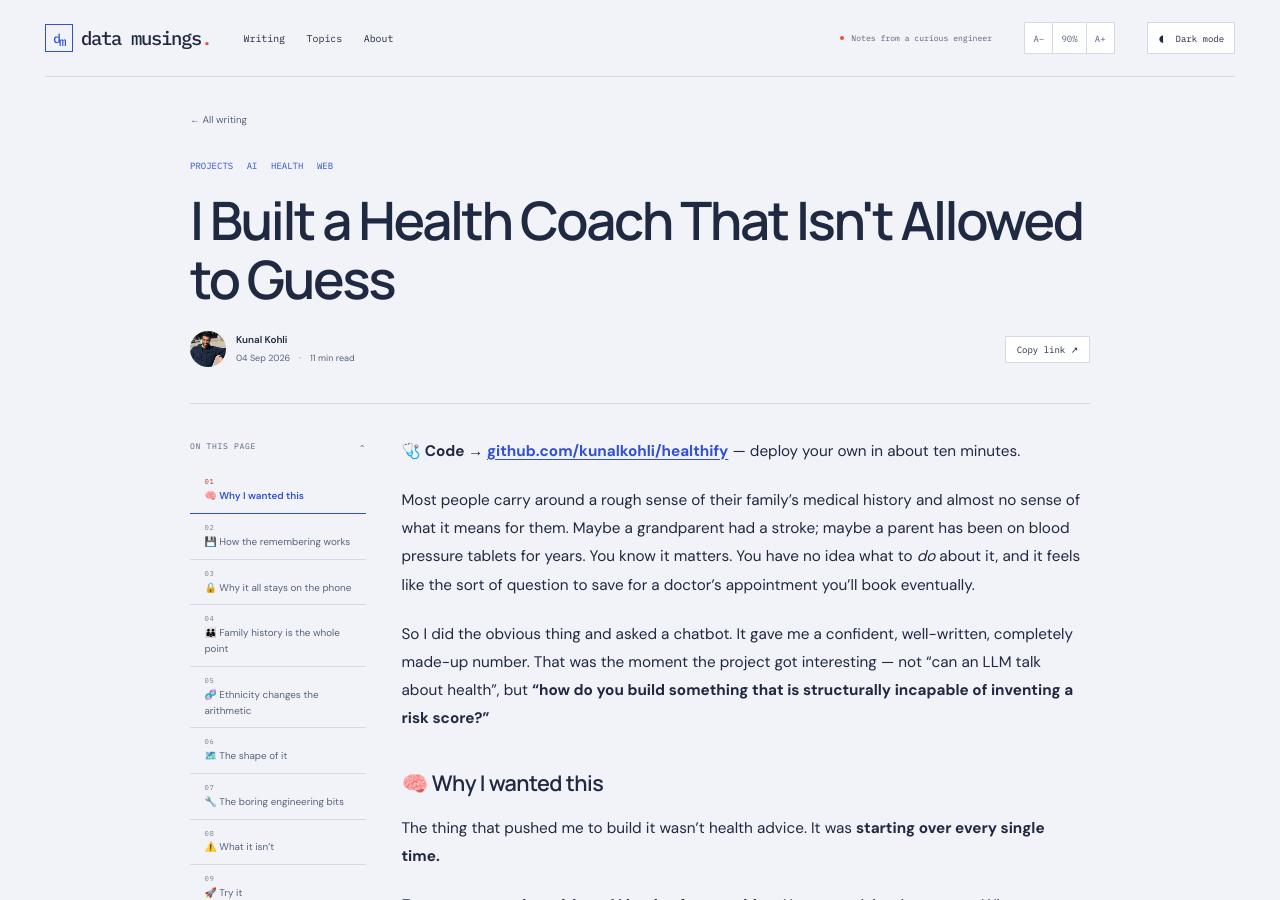
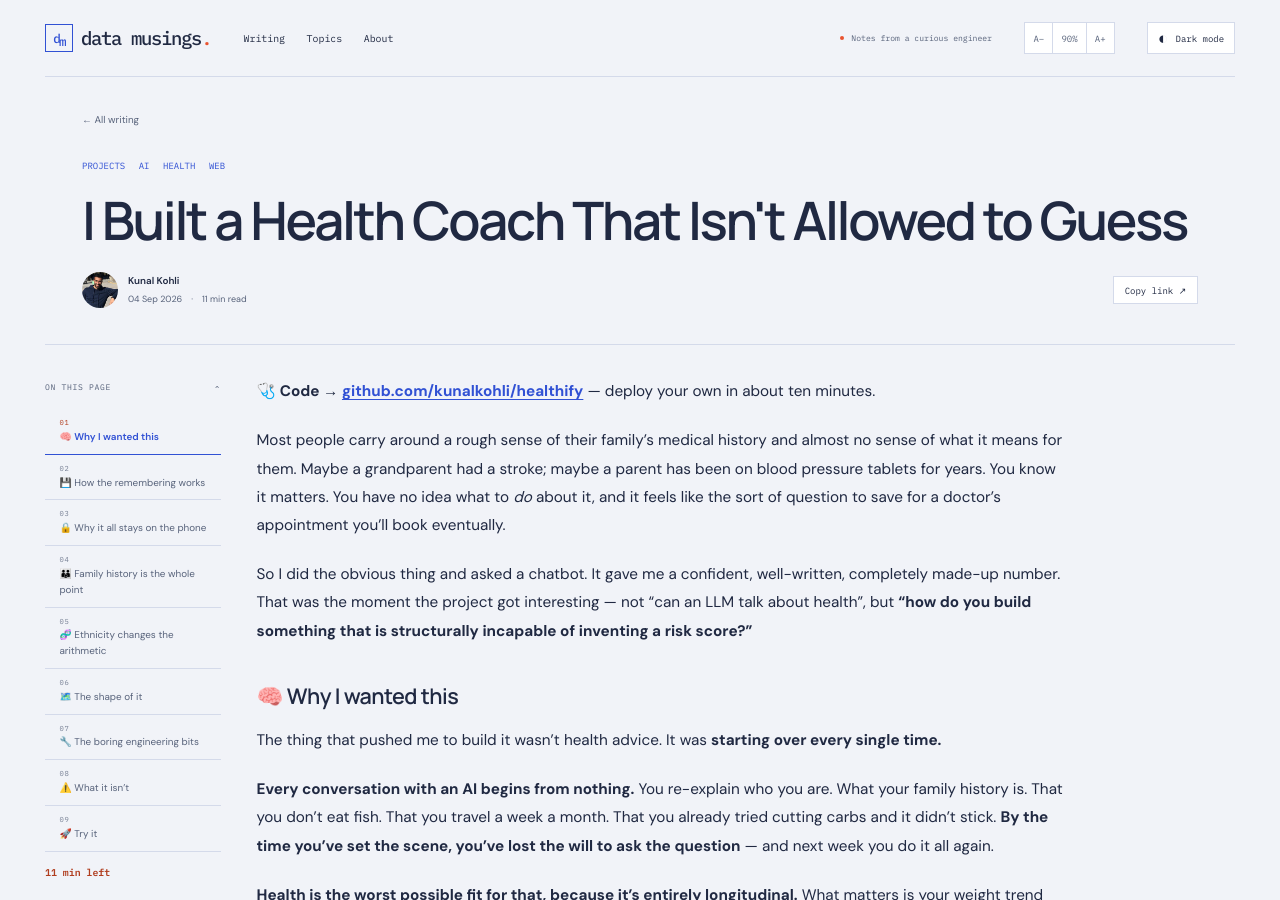
Before and after one commit to kunalkohli/kunalkohli.github.io, a Jekyll site: the page built from _posts/2026-09-04-healthify.md, in a window 1280 px wide and 900 px high. Built offline with Jekyll 4.4.1, drawn with Linux system fonts in a browser that asks for light colours.

Commit message:
Use wide screens: fluid article canvas to 1400px and a 900px reading measure

```diff
--- a/css/site.css
+++ b/css/site.css
@@ -108,8 +108,8 @@ button:focus-visible, a:focus-visible, input:focus-visible, summary:focus-visibl
 .site-footer { display: flex; align-items: center; gap: 28px; padding-block: 35px; }.site-footer .wordmark { font-size: 19px; }.site-footer > div > p { font-size: 11px; color: var(--muted); margin: 7px 0 0; }.site-footer nav { display: flex; flex-wrap: wrap; gap: 20px; font-size: 11px; margin-left: auto; }.site-footer nav a:hover { color: var(--accent); }.footer-credit { color: var(--muted); font: 8px var(--mono); }
 /* Articles: existing content is retained verbatim. */
 /* Article canvas = contents rail + gap + the 760px reading measure; wide figures span the measure, margins stay symmetric. */
-#post { max-width: 1000px; }
-.post-header { padding: 32px 0 40px; max-width: 1080px; margin: 0 auto; }.back-link { color: var(--muted); font-size: 11px; display: inline-flex; margin-bottom: 32px; }.post-topics { display: flex; flex-wrap: wrap; gap: 8px 15px; color: var(--accent); font: 10px/1.7 var(--mono); text-transform: uppercase; }.post-topics a:hover { text-decoration: underline; }
+#post { max-width: 1400px; }
+.post-header { padding: 32px 0 40px; max-width: 1240px; margin: 0 auto; }.back-link { color: var(--muted); font-size: 11px; display: inline-flex; margin-bottom: 32px; }.post-topics { display: flex; flex-wrap: wrap; gap: 8px 15px; color: var(--accent); font: 10px/1.7 var(--mono); text-transform: uppercase; }.post-topics a:hover { text-decoration: underline; }
 .post-header h1 { font: 600 clamp(36px, 4.6vw, 68px)/1.12 var(--heading); letter-spacing: -.045em; margin: 20px 0 24px; overflow-wrap: break-word; }.post-deck { color: var(--muted); font-size: 17px; line-height: 1.8; margin: 0 0 25px; max-width: 790px; }
 .post-byline { display: flex; align-items: center; gap: 11px; font-size: 11px; }.post-byline img { border-radius: 50%; object-fit: cover; width: 40px; height: 40px; }.post-byline > div > a { font-weight: 600; }.post-byline p { display: flex; align-items: center; flex-wrap: wrap; gap: 10px; color: var(--muted); margin: 3px 0 0; font-size: 10px; }.copy-link { margin-left: auto; border: 1px solid var(--line); padding: 8px 12px; background: var(--surface); font: 10px var(--mono); }
 .post-feature { margin: 0 0 35px; }.post-feature img { display: block; max-height: 520px; width: 100%; object-fit: cover; }.post-feature figcaption { font-size: 11px; color: var(--muted); }
@@ -121,7 +121,7 @@ button:focus-visible, a:focus-visible, input:focus-visible, summary:focus-visibl
 .toc-disclosure summary { display: flex; justify-content: space-between; gap: 10px; font: 9px/1.7 var(--mono); color: var(--muted); letter-spacing: .08em; cursor: pointer; padding-block: 4px 16px; list-style: none; }.toc-disclosure summary::-webkit-details-marker { display: none; }.toc-disclosure[open] summary > span { transform: rotate(180deg); }
 .post-toc ol { list-style: none; margin: 0; padding: 0; }.post-toc a { display: block; color: var(--muted); padding: 10px 3px; border-bottom: 1px solid var(--line); font-size: 11px; line-height: 1.6; overflow-wrap: anywhere; }.post-toc a[aria-current="location"] { color: var(--accent); font-weight: 600; border-bottom-color: var(--accent); }.post-toc a:hover { color: var(--accent); }.toc-index { display: block; font: 8px var(--mono); letter-spacing: .1em; color: var(--muted); opacity: .8; margin-bottom: 2px; }.post-toc a[aria-current="location"] .toc-index { color: var(--citrus-ink); opacity: 1; }.post-toc li[data-heading-level="3"] > a { padding-left: 16px; }.post-toc li[data-heading-level="4"] > a { padding-left: 32px; }.toc-left { margin: 16px 0 0; font: 11px var(--mono); color: var(--muted); }.toc-left [data-toc-remaining] { color: var(--citrus-ink); font-weight: 600; }.toc-footnote { font: 11px/1.9 var(--mono); margin-top: 28px; color: var(--muted); }.toc-footnote > span { display: block; font: 30px var(--body); color: var(--citrus); margin-bottom: 8px; }
 .post-content { min-width: 0; font-size: 17px; line-height: 1.85; overflow-wrap: break-word; }
-.post-content > :is(p, ul, ol, h2, h3, h4, h5, h6, blockquote, pre, .highlight) { max-width: 760px; }
+.post-content > :is(p, ul, ol, h2, h3, h4, h5, h6, blockquote, pre, .highlight) { max-width: 900px; }
 .post-content p { margin: 0 0 1.35em; }.post-content h1, .post-content h2, .post-content h3, .post-content h4, .post-content h5, .post-content h6 { color: var(--ink); line-height: 1.3; letter-spacing: -.025em; font-family: var(--heading); font-weight: 600; margin: 1.7em 0 .75em; scroll-margin-top: 85px; }.post-content h2 { font-size: 30px; }.post-content h3 { font-size: 24px; }.post-content h4 { font-size: 21px; }.post-content h5, .post-content h6 { font-size: 18px; }.post-content > :first-child { margin-top: 0; }
 .post-content a:not(.attack-player a) { color: var(--accent); text-decoration: underline; text-underline-offset: 3px; }.post-content ul, .post-content ol { padding-left: 24px; margin: 0 0 1.4em; }.post-content li { margin-bottom: .65em; }.post-content li > p { margin-bottom: .5em; }.post-content li > ul, .post-content li > ol { margin-block: .5em; }.post-content strong { font-weight: 700; }
 .post-content blockquote { margin: 1.7em 0; padding: 16px 24px; background: var(--soft); border-left: 2px solid var(--accent); color: var(--muted); }.post-content blockquote p:last-child { margin-bottom: 0; }.post-content hr { border: 0; border-top: 1px solid var(--line); margin-block: 32px; }
--- a/scripts/test-site-revamp.cjs
+++ b/scripts/test-site-revamp.cjs
@@ -94,7 +94,7 @@ const { chromium } = require(path.resolve(modulePath));
           assert.equal(overflow, false, `Overflow: ${entry.url} / ${theme} / ${width}`);
           const copyWidths = await page.locator('.post-content > p').evaluateAll(ps => ps.map(p => p.getBoundingClientRect().width));
           const zoom = await page.evaluate(() => parseFloat(getComputedStyle(document.documentElement).zoom) || 1);
-          assert.ok(copyWidths.every(w => w <= 761 * zoom), 'Prose exceeds its reading width');
+          assert.ok(copyWidths.every(w => w <= 901 * zoom), 'Prose exceeds its reading width');
           if (entry.url === '/' && theme === 'light' && width === 1440) {
             const onOrbit = await page.evaluate(() => {
               const svg = document.querySelector('.art-security svg');
```
Also changed, not shown: docs/site-revamp/original-attack-animation.png, docs/site-revamp/sidebar-toc.png.
